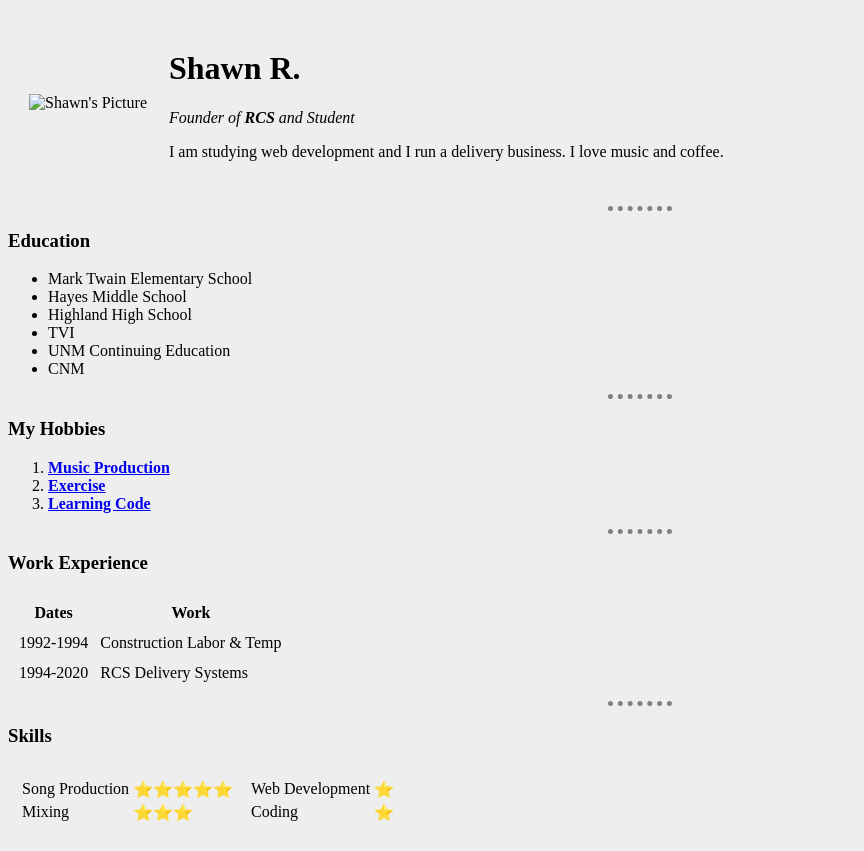
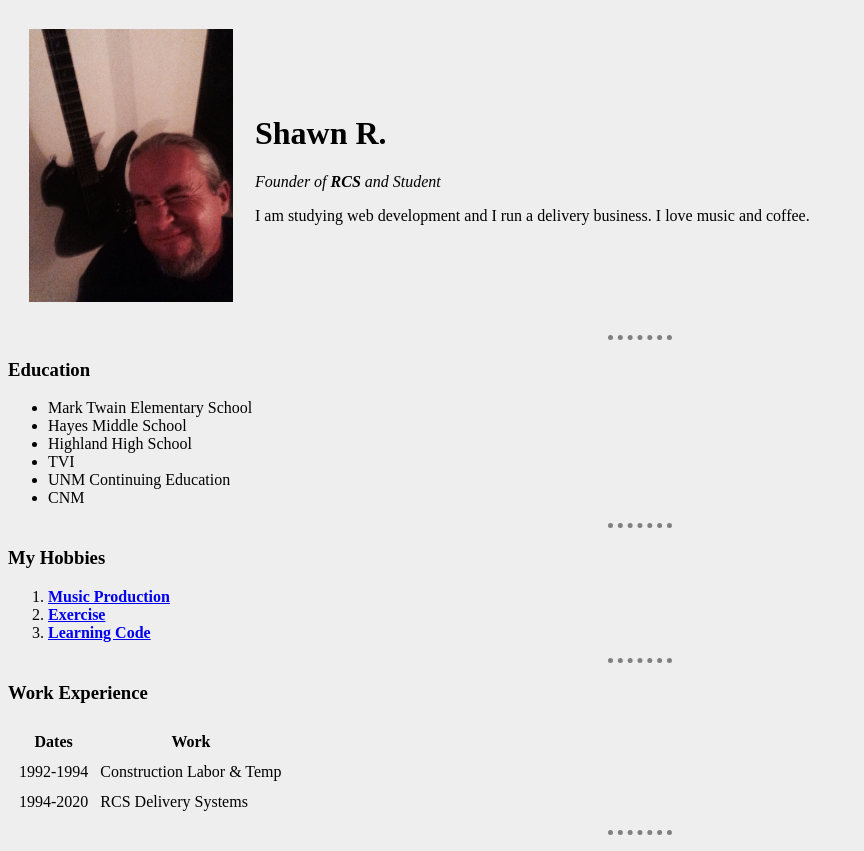
Before and after one commit to hollowed01/cv, a plain HTML site: page index.html in a window 1280 px wide. Shown: the top 851 px of the page, without its empty margins (0-864 px from the left). Drawn offline with Linux system fonts and the light colour scheme.

Commit message:
Add files via upload

```diff
--- a/index.html
+++ b/index.html
@@ -28,7 +28,7 @@
  <body>
    <table cellspacing="20">
      <tr>
-       <td><img src="/Users/shawnroache/Desktop/Udemy/Web Development/HTML_Personal_Site/shawn.png"alt="Shawn's Picture">
+       <td><img src="images/shawn.png"alt="Shawn's Picture">
        </td>
        <td><h1>Shawn R.</h1>
        <p><em>Founder of <strong>RCS</strong> and Student</em></p>
```
